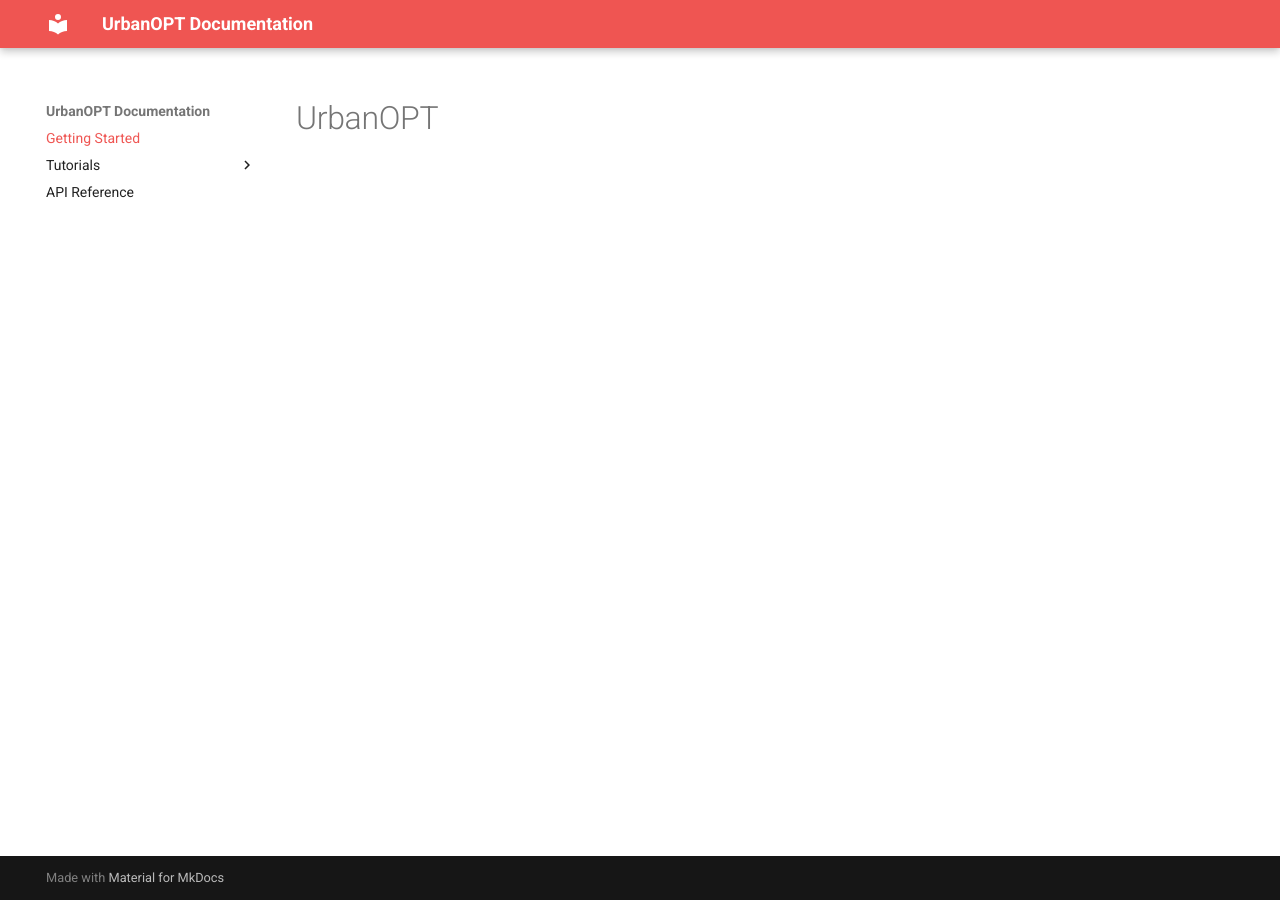
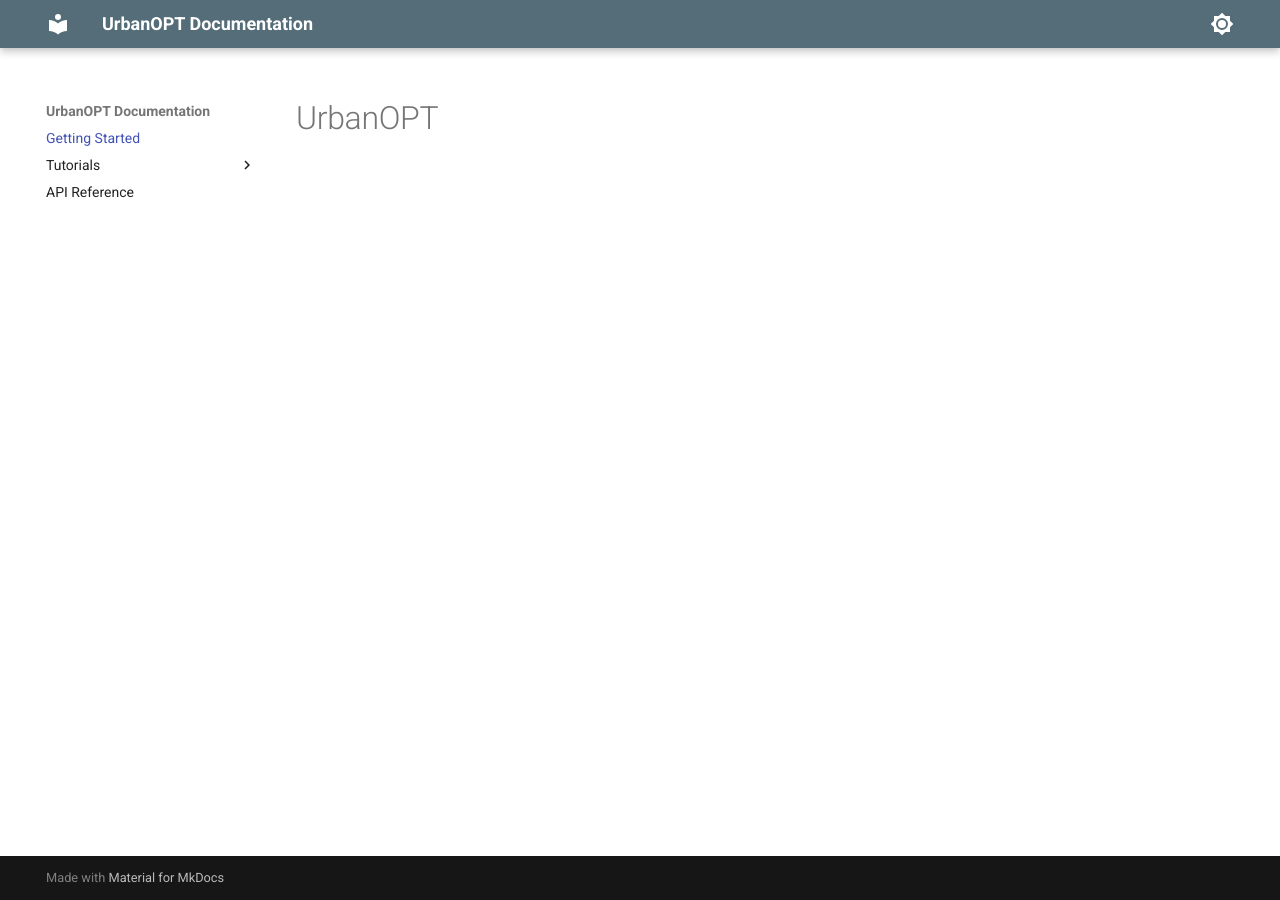
Before and after one commit to jwardbond/urbanopt, an MkDocs documentation site: the page built from docs/index.md, in a window 1280 px wide. Built offline with MkDocs 1.6.1 and Material for MkDocs 9.7.7, drawn with Linux system fonts in a browser that asks for light colours.

Commit message:
Updated theme

```diff
--- a/mkdocs.yml
+++ b/mkdocs.yml
@@ -3,11 +3,18 @@ site_name: UrbanOPT Documentation
 theme:
   name: material
   palette:
-    primary: 'red'
-    accent: 'light blue'
-  font:
-    text: 'Roboto'
-    code: 'Roboto Mono'
+  - scheme: default
+    primary: blue-grey
+    accent: green
+    toggle:
+      icon: material/brightness-7
+      name: Switch to dark mode
+  - scheme: slate
+    primary: blue-grey
+    accent: green
+    toggle:
+      icon: material/brightness-4
+      name: Switch to light mode
 
 plugins:
   - mkdocstrings
```
